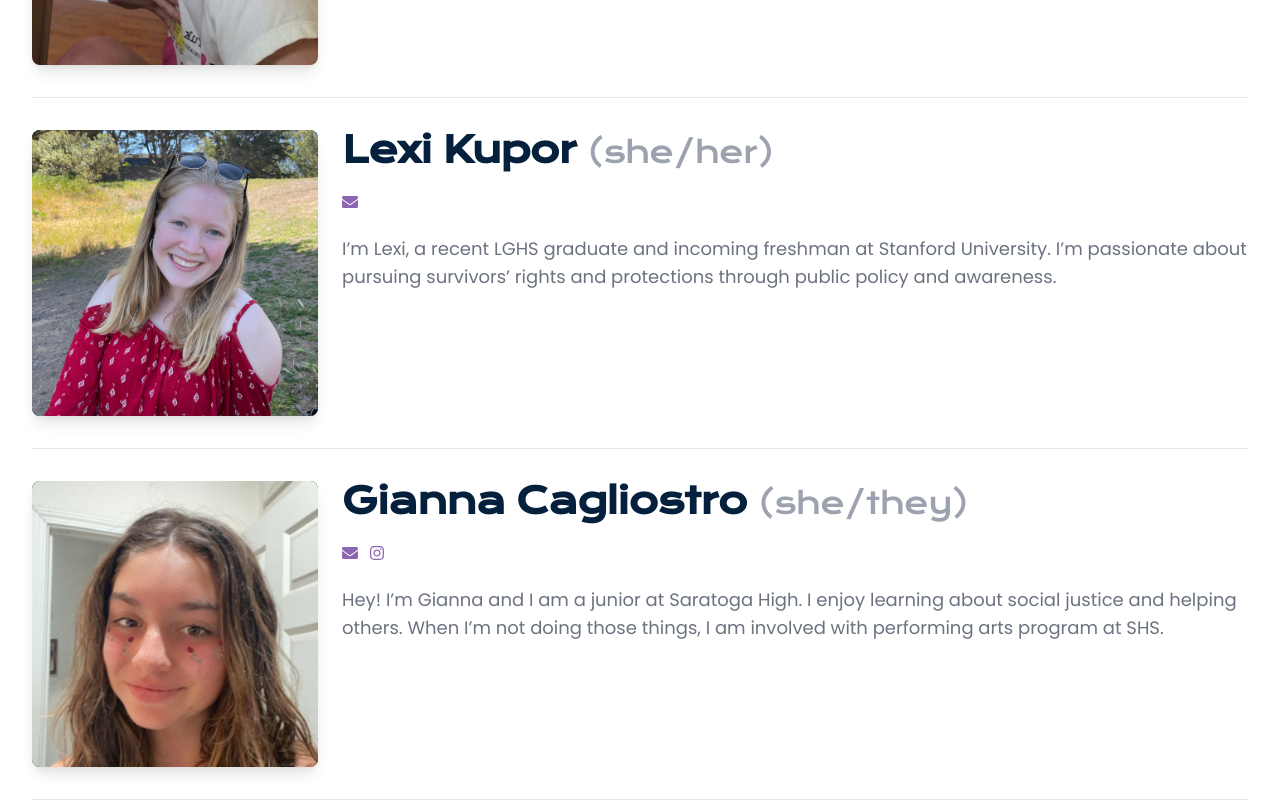
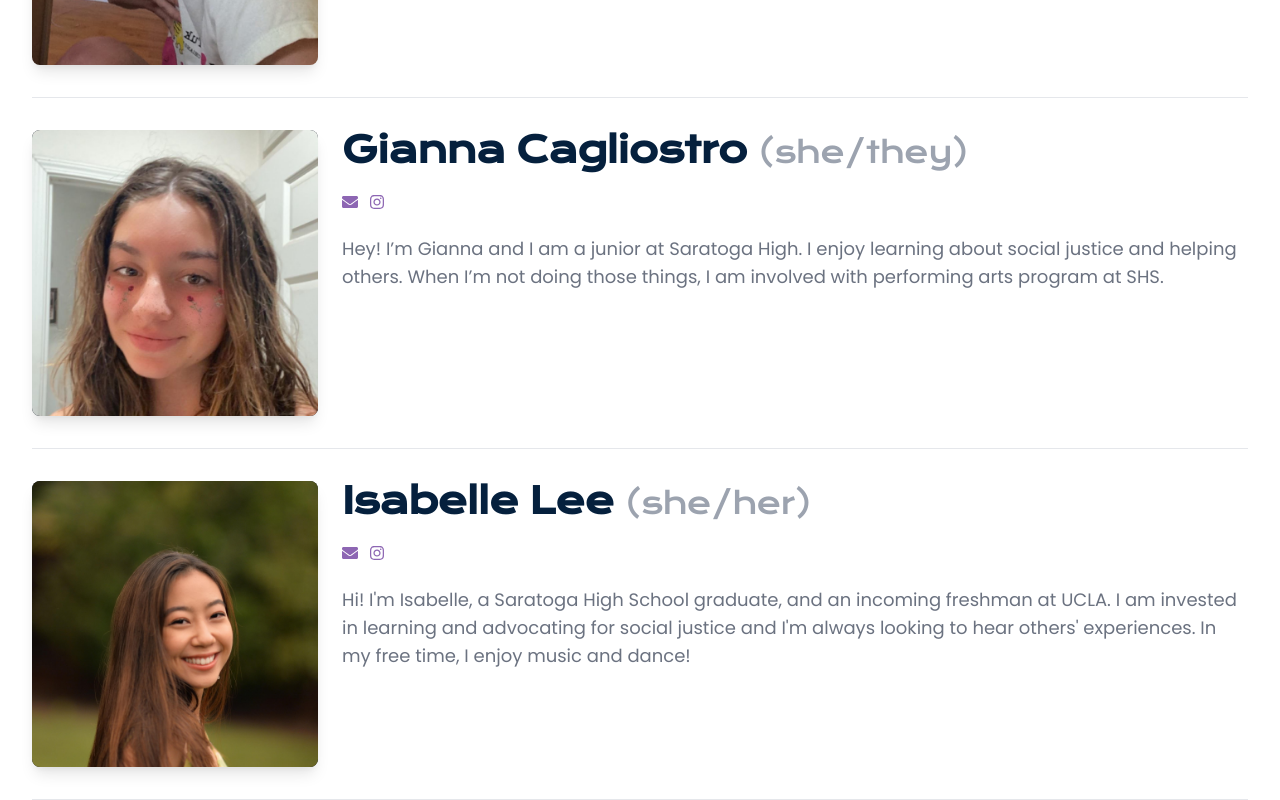
Before and after one commit to MasonWang025/sa-rally-website, a Next.js app: page /speakers in a window 1280 px wide. Shown: the part 1060-1860 px from the top of the page. Built offline with nearby package versions, Linux system fonts and the light colour scheme; what @tailwindcss/typography would draw is missing.

Commit message:
lexi removed

```diff
--- a/data/speakers.ts
+++ b/data/speakers.ts
@@ -12,11 +12,11 @@ const speakers = [
     email: "mahli.suwan@gmail.com",
     bio: "I’m Jasmine and I’m a sophomore at SHS! I’m really interested in public health and its intersection with social justice. In my free time, I like to cook and bake!",
   },
-  {
-    name: "Lexi Kupor",
-    pronouns: "(she/her)",
-    bio: "I’m Lexi, a recent LGHS graduate and incoming freshman at Stanford University. I’m passionate about pursuing survivors’ rights and protections through public policy and awareness.",
-  },
+  // {
+  //   name: "Lexi Kupor",
+  //   pronouns: "(she/her)",
+  //   bio: "I’m Lexi, a recent LGHS graduate and incoming freshman at Stanford University. I’m passionate about pursuing survivors’ rights and protections through public policy and awareness.",
+  // },
   {
     name: "Gianna Cagliostro",
     pronouns: "(she/they)",
```
